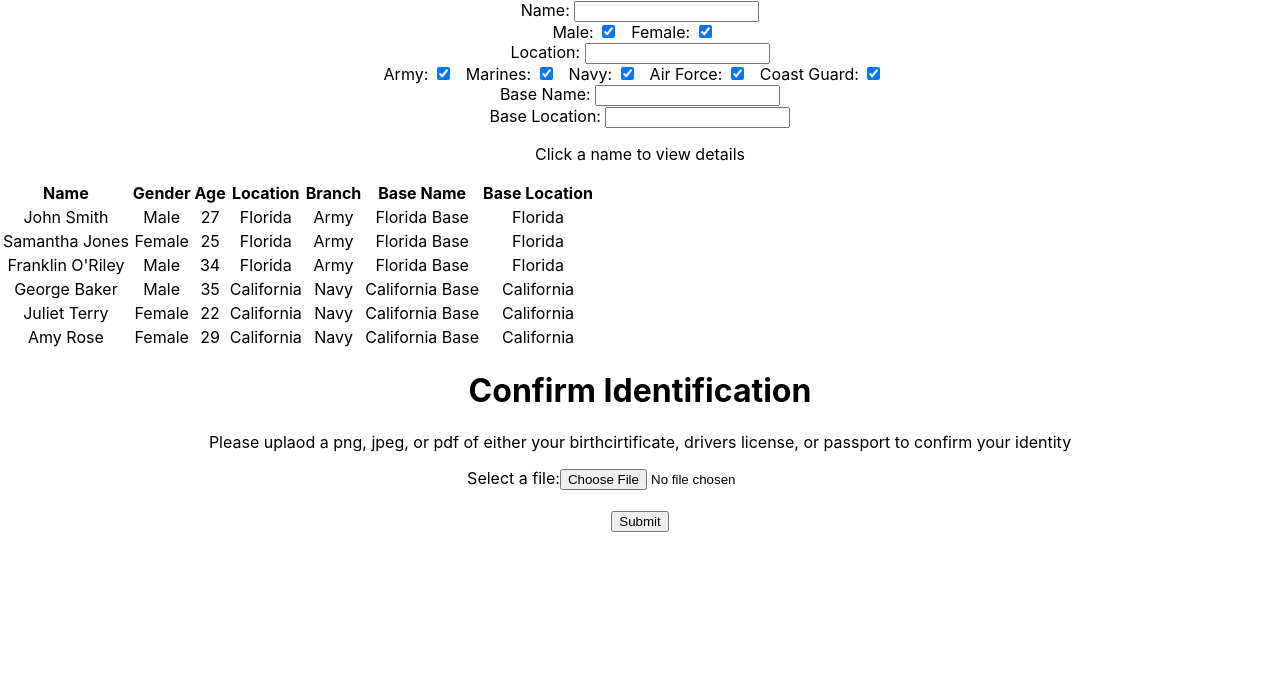
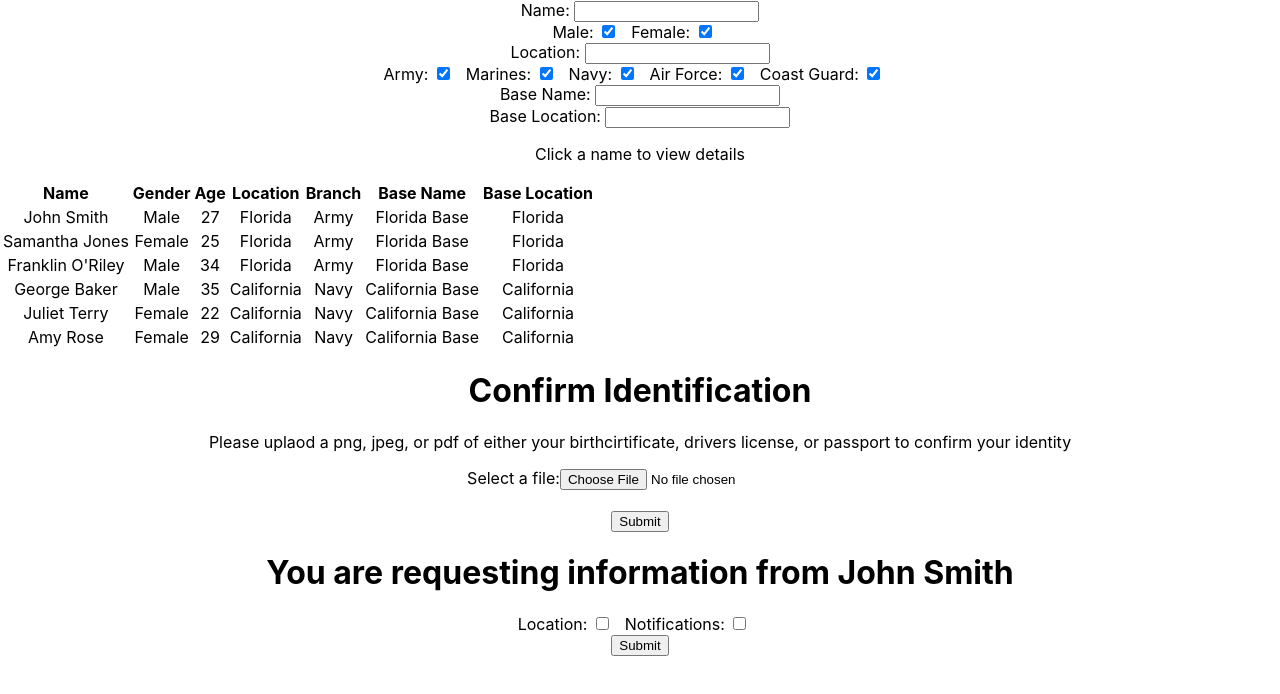
Before and after one commit to jonathanebrahimian/TuesdayGroup1, a React (Create React App) app in the folder frontend/: page / in a window 1280 px wide. Shown: the top 694 px of the page. Built offline with nearby package versions, Linux system fonts and the light colour scheme.

Commit message:
Added InformationRequest page

```diff
--- a/frontend/src/App.jsx
+++ b/frontend/src/App.jsx
@@ -8,6 +8,8 @@ import './style/App.css';
 
 import 'bootstrap';
 import { DocumentSubmission } from './DocumentSubmission';
+import { InformationRequest } from './InformationRequest';
+
 //import 'bootstrap/dist/css/bootstrap.min.css';
 
 class App extends React.Component {
@@ -81,6 +83,7 @@ class App extends React.Component {
           filter={this.state.filter}/>
         <ResultsTable filter={this.state.filter}/>
         <DocumentSubmission/>
+        <InformationRequest soldierName="John Smith"></InformationRequest>
       </div>
     );
   }
--- /dev/null
+++ b/frontend/src/InformationRequest.jsx
@@ -0,0 +1,59 @@
+import React from 'react';
+
+import './style/general.css';
+import './style/ResultsTable.css';
+
+export class InformationRequest extends React.Component {
+  constructor(props) {
+    super(props);
+
+    this.state = {
+      location:false,
+      notifications:false,
+    };
+  }
+
+  submit() {
+    console.log("Processed Data:")
+    console.log("Soldier being requested: " + this.props.soldierName);
+    console.log("Location: " + this.state.location);
+    console.log("Notifications: " + this.state.notifications);
+    alert("Your request has been sent!");
+  }
+
+
+
+
+  render() {
+    return (
+      <>
+      <h1>You are requesting information from {this.props.soldierName}</h1>
+      <form>
+          <label htmlFor="add_location">Location: </label>
+          <input type="checkbox"
+            id="add_location"
+            name="add_location"
+            checked={this.state.location}
+            onChange={event => {
+              this.setState({
+                location: event.target.checked
+              })
+            }}/>
+
+          <label htmlFor="add_notifications">Notifications: </label>
+          <input type="checkbox"
+            id="add_notifications"
+            name="add_notifications"
+            checked={this.state.notifications}
+            onChange={event => {
+                this.setState({
+                    notifications: event.target.checked
+                })
+            }}/>
+          <br/>
+          <button type="button" onClick={event => this.submit()}>Submit</button>
+        </form>
+      </>
+    );
+  }
+}
```
Also changed, not shown: frontend/src/style/InformationRequest.css (added).
